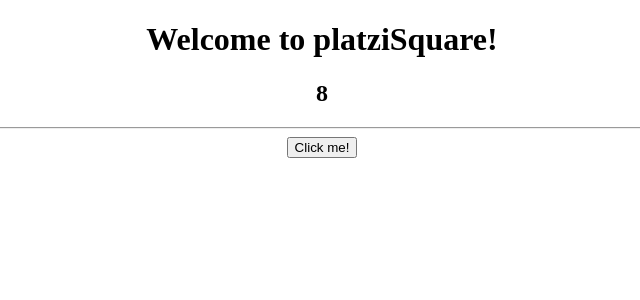
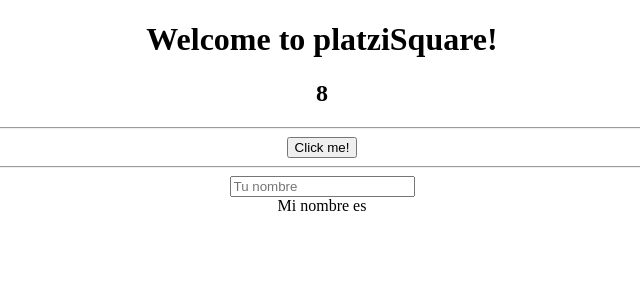
Before and after one commit to nildiert/platzisquare, an Angular app: page / in a window 1280 px wide. Shown: the top 300 px of the page, without its empty margins (318-958 px from the left). Built offline with nearby package versions, Linux system fonts and the light colour scheme.

Commit message:
primera version, databindings 10122018_1852

```diff
--- a/src/app/app.component.html
+++ b/src/app/app.component.html
@@ -6,4 +6,8 @@
   <h2>{{a+b}}</h2>
   <hr>
   <button [disabled]="!listo" (click)="hacerAlgo()">Click me!</button>
+  <hr>
+  <input type="text" placeholder="Tu nombre" [(ngModel)]="nombre">
+  <br>
+  Mi nombre es {{nombre}}
 </div>
--- a/src/app/app.component.ts
+++ b/src/app/app.component.ts
@@ -11,7 +11,7 @@
   b = 5;
 
   listo = false;
-
+nombre:string ="";
   constructor(){
     setTimeout(()=>{this.listo=true},3000)
   }
--- a/src/app/app.module.ts
+++ b/src/app/app.module.ts
@@ -2,13 +2,15 @@
 import { NgModule } from '@angular/core';
 
 import { AppComponent } from './app.component';
+import {FormsModule} from "@angular/forms";
 
 @NgModule({
   declarations: [
     AppComponent
   ],
   imports: [
-    BrowserModule
+    BrowserModule,
+    FormsModule
 
   ],
   providers: [],
```
